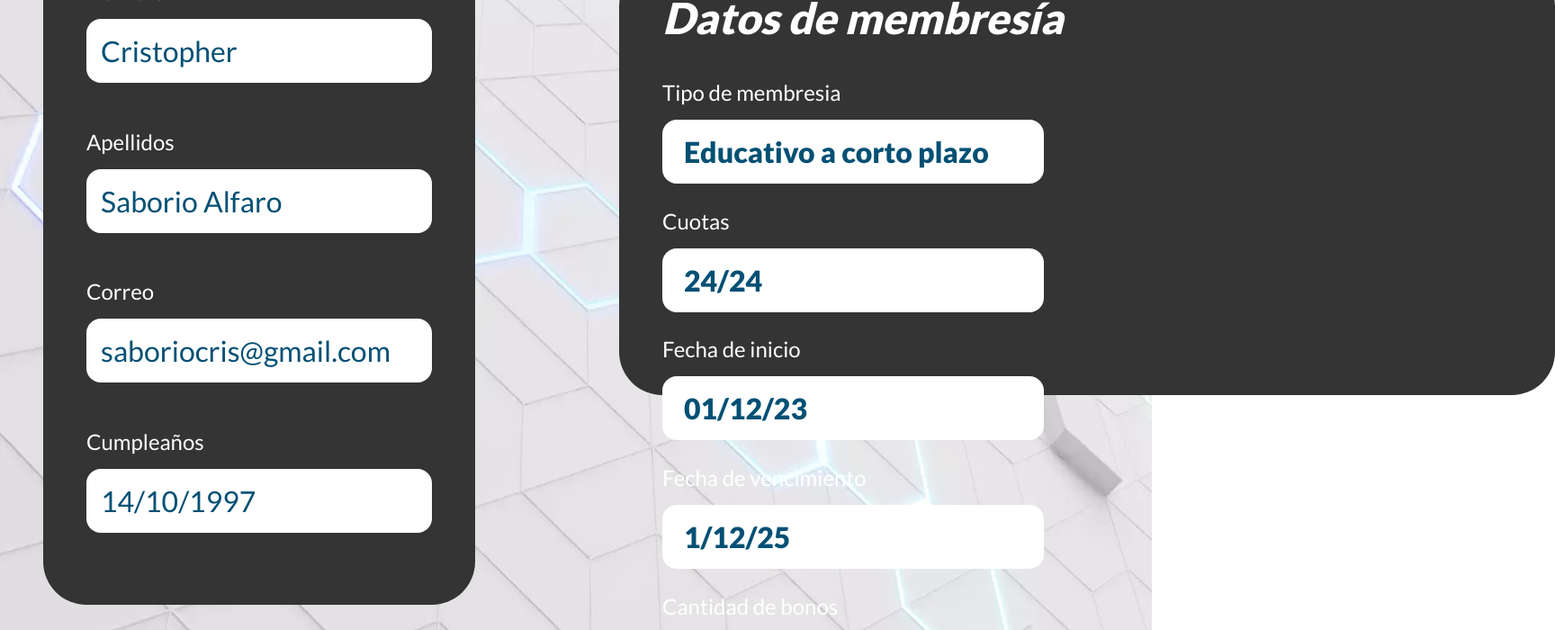
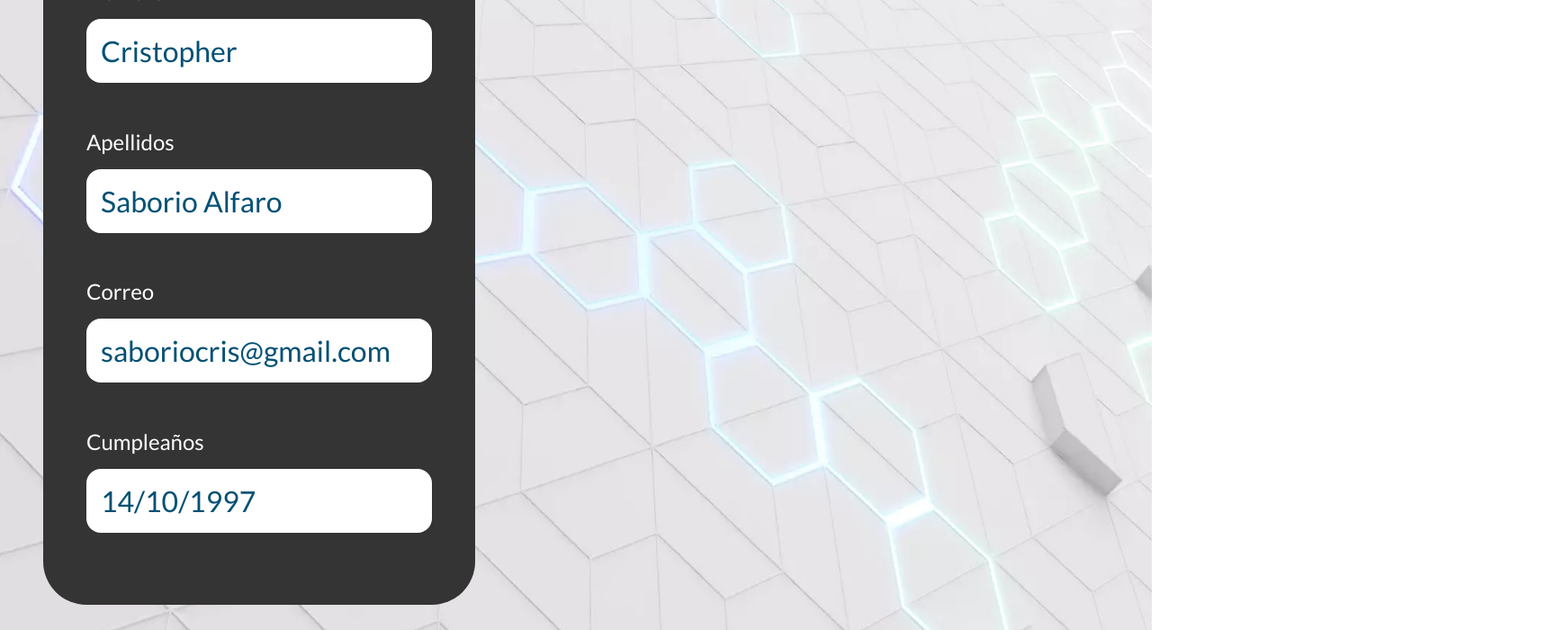
Before and after one commit to ivanmacedonio/SFIpage, a React (Vite) app: page /perfil in a window 1280 px wide. Shown: the part 400-1100 px from the top of the page at 90% size, 1728 px wide, since content can reach past the window. Built offline with nearby package versions, Linux system fonts and the light colour scheme.

Commit message:
change color footer

```diff
--- a/src/pages/Perfil.jsx
+++ b/src/pages/Perfil.jsx
@@ -27,19 +27,7 @@ export const Perfil = () => {
         </div>
         <div className="formprofile2">
           <h1>Membresía</h1>
-          <div className="form2">
-            <h2 id="datos">Datos de membresía</h2>
-            <p>Tipo de membresia</p>
-            <h2>Educativo a corto plazo</h2>
-            <p>Cuotas</p>
-            <h2>24/24</h2>
-            <p>Fecha de inicio</p>
-            <h2>01/12/23</h2>
-            <p>Fecha de vencimiento</p>
-            <h2>1/12/25</h2>
-            <p>Cantidad de bonos</p>
-            <h2 id="end">0/60</h2>
-          </div>
+
         </div>
       </div>
     </div>
--- a/src/styles/footer.css
+++ b/src/styles/footer.css
@@ -23,7 +23,7 @@
 
 .logo {
     margin-bottom: 10rem;
-    margin-left: 10rem;
+    margin-left: 20rem;
     margin-right: 15rem;
     margin-top: 5rem;
     max-width: 30rem;
--- a/src/styles/perfil.css
+++ b/src/styles/perfil.css
@@ -57,37 +57,6 @@
     padding-bottom: 1rem;
 }
 
-.form2 {
-    font-family: 'Lato', sans-serif;
-    background-color: rgb(52, 52, 52);
-    border-radius: 3rem;
-    width: 65rem;
-    height:30rem;
-    margin-bottom: 10rem;
-}
-
-.form2 p {
-    font-size: 1.5rem;
-    font-weight: 400;
-    color: white;
-    margin-left: 3rem;
-    margin-bottom: 0;
-    width: fit-content;
-}
-
-.form2 h2 {
-    margin-top: 1rem;
-    font-size: 2rem;
-    color: rgb(2, 80, 116);
-    background-color: white;
-    border-radius: 1rem;
-    width: 25rem;
-    font-weight: 900;
-    padding-bottom: 1rem;
-    padding-top: 1rem;
-    padding-left: 1.5rem;
-    margin-left: 3rem;
-}
 
 #datos {
     margin-top: 0;
```
Also changed, not shown: src/assets/wave.svg.
